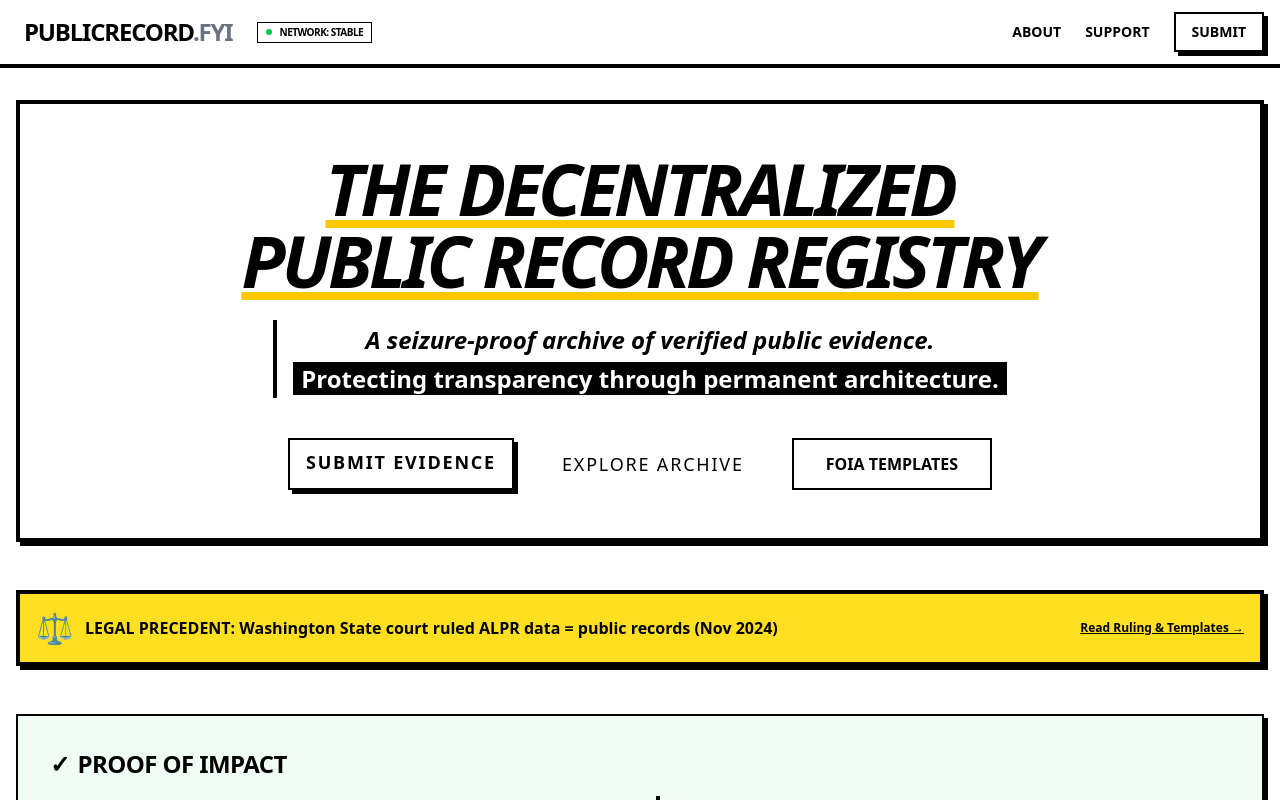
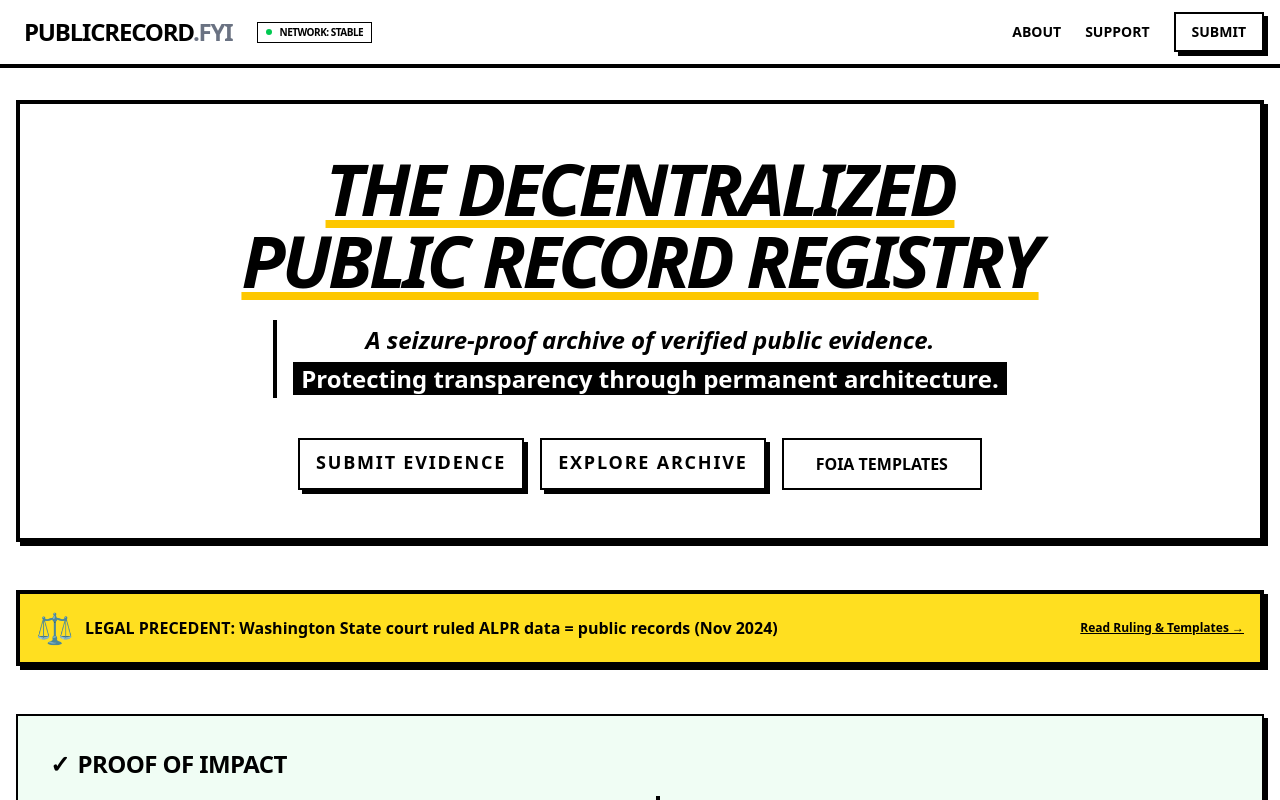
Before and after one commit to stopitnoah/publicrecord.fyi, a Next.js app: page / in a window 1280 px wide. Shown: the top 800 px of the page. Built offline with nearby package versions, Linux system fonts and the light colour scheme; no server answers; the database is empty.

Commit message:
Polish: Fix button class name typo and verify final UI

```diff
--- a/app/page.tsx
+++ b/app/page.tsx
@@ -22,7 +22,7 @@
                     <a href="/upload" className="brutal-btn px-8 py-3 text-lg uppercase tracking-widest bg-yellow-300">
                         Submit Evidence
                     </a>
-                    <a href="#feed" className="BRUTAL-btn px-8 py-3 text-lg uppercase tracking-widest bg-white">
+                    <a href="#feed" className="brutal-btn px-8 py-3 text-lg uppercase tracking-widest bg-white">
                         Explore Archive
                     </a>
                     <Link href="/resources" className="px-8 py-3 font-bold uppercase hover:underline border-2 border-black hover:bg-gray-100 flex items-center">
```
